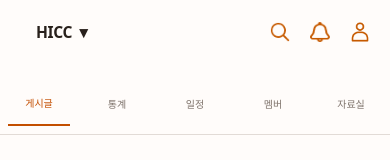
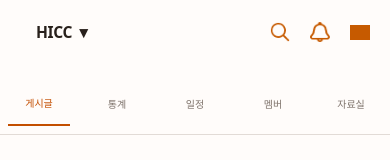
Before and after one commit to hyeonhakjang/admin_group_proto, a React (Create React App) app: page /myclub in a window 390 px wide. Shown: the top 160 px of the page. Built offline with nearby package versions, Linux system fonts and the light colour scheme; grey boxes are pictures that could not be loaded.

Commit message:
feat: replace header profile icon with hamburger menu icon

```diff
--- a/src/components/MyClubScreen.tsx
+++ b/src/components/MyClubScreen.tsx
@@ -674,9 +674,9 @@ const MyClubScreen: React.FC = () => {
               data-node-id="9:641"
             >
               <img
-                alt="Profile Icon"
+                alt="Menu Icon"
                 className="icon"
-                src="/profile-icon.png"
+                src="/hamburger-menu.png"
               />
             </div>
           </div>
@@ -1238,7 +1238,7 @@ const MyClubScreen: React.FC = () => {
                               {/* 댓글 입력 */}
                               <div className="comment-input-container">
                                 <div className="comment-input-avatar">
-                                  <img src="/hamburger-menu.png" alt="메뉴" />
+                                  <img src="/profile-icon.png" alt="프로필" />
                                 </div>
                                 <div className="comment-input-wrapper">
                                   <input
```
Lines whose indentation alone changed are shown as unchanged.
